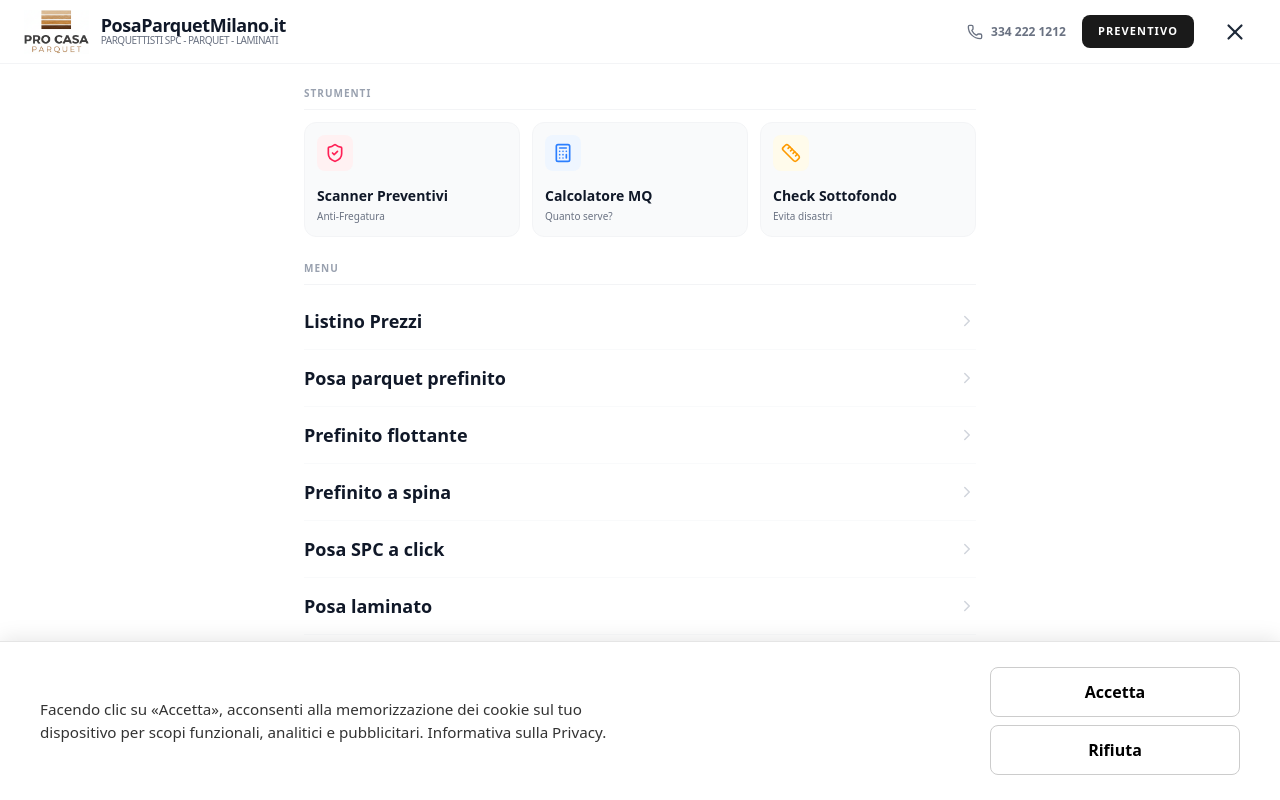
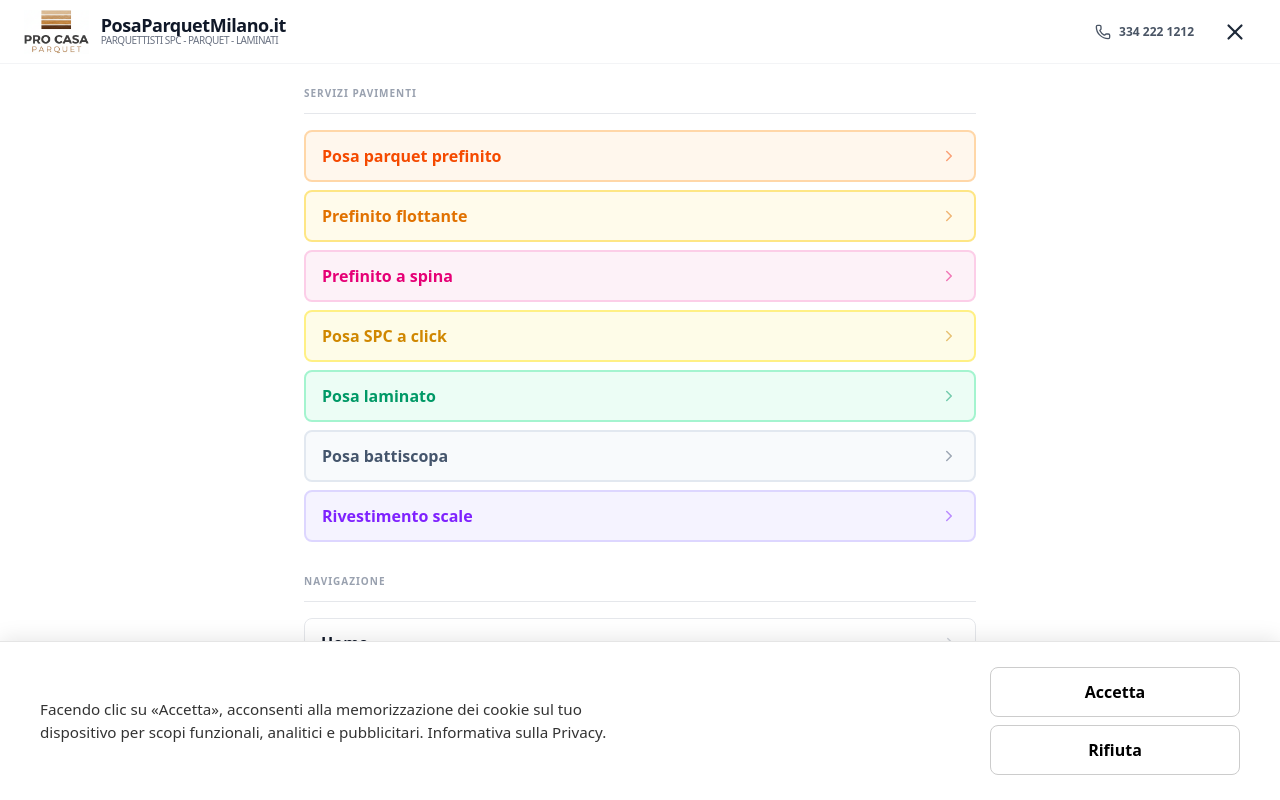
Before and after one commit to Thommy-String/ProCasaParquetSito, a React (Vite) app: page /servizi/posa-battiscopa-milano in a window 1280 px wide. Both pictures are taken after a click on the button 1235 px from the left and 31 px from the top of the page. Shown: the top 800 px of the page. Built offline with nearby package versions, Linux system fonts and the light colour scheme.

Commit message:
Refine service pages: universal 22px font, remove borders from highlights, restructure SPC title and badge layout

```diff
--- a/src/components/Header.jsx
+++ b/src/components/Header.jsx
@@ -1,16 +1,20 @@
 import React, { useState, useEffect, useMemo, useRef } from 'react';
 import { Link, useLocation } from 'react-router-dom';
-import { ShieldCheck, Calculator, Ruler, Phone, X, Menu, Sparkles, ChevronRight } from 'lucide-react';
+import { Phone, X, Menu, ChevronRight } from 'lucide-react';
 import { COMPANY_NAME, PHONE_NUMBER } from '../utils/constants';
 import { serviceNavLinks } from '../utils/serviceNavLinks';
 import logoImage from '../assets/logo/favicon.png';
 
-// --- DATI ---
-const toolsItems = [
-  { label: 'Scanner Preventivi', sub: 'Anti-Fregatura', icon: ShieldCheck, href: '/#scanner-preventivi', color: 'text-rose-500', bgColor: 'bg-rose-50' },
-  { label: 'Calcolatore MQ', sub: 'Quanto serve?', icon: Calculator, href: '/#calcolatore-mq', color: 'text-blue-500', bgColor: 'bg-blue-50' },
-  { label: 'Check Sottofondo', sub: 'Evita disastri', icon: Ruler, href: '/#check-sottofondo', color: 'text-amber-500', bgColor: 'bg-amber-50' },
-];
+// --- COLORI PER OGNI SERVIZIO ---
+const SERVICE_COLORS = {
+  'posa-parquet-prefinito-milano': { text: 'text-orange-600', bg: 'bg-orange-50', border: 'border-orange-200' },
+  'posa-parquet-prefinito-flottante-milano': { text: 'text-amber-600', bg: 'bg-amber-50', border: 'border-amber-200' },
+  'posa-parquet-prefinito-spina-milano': { text: 'text-pink-600', bg: 'bg-pink-50', border: 'border-pink-200' },
+  'posa-pavimento-spc-milano': { text: 'text-yellow-600', bg: 'bg-yellow-50', border: 'border-yellow-200' },
+  'posa-pavimento-laminato-milano': { text: 'text-emerald-600', bg: 'bg-emerald-50', border: 'border-emerald-200' },
+  'posa-battiscopa-milano': { text: 'text-slate-600', bg: 'bg-slate-50', border: 'border-slate-200' },
+  'rivestimento-scale-milano': { text: 'text-violet-600', bg: 'bg-violet-50', border: 'border-violet-200' },
+};
 
 function Header() {
   const [isMenuOpen, setIsMenuOpen] = useState(false);
@@ -141,18 +145,15 @@ function Header() {
             </div>
           </Link>
 
-          {/* 2. LATO DESTRO (CTA + HAMBURGER) */}
+          {/* 2. LATO DESTRO (HAMBURGER) */}
           <div className="flex items-center gap-3 md:gap-5">
 
-            {/* CTA VISIBILE SU DESKTOP */}
+            {/* TELEFONO VISIBILE SU DESKTOP */}
             <div className="hidden sm:flex items-center gap-4">
-               <a href={`tel:${PHONE_NUMBER}`} className="flex items-center gap-2 text-xs font-bold text-gray-500 hover:text-black transition-colors">
+               <a href={`tel:${PHONE_NUMBER}`} className="flex items-center gap-2 text-xs font-bold text-gray-600 hover:text-black transition-colors">
                 <Phone size={16} />
                 <span className="hidden lg:inline">{PHONE_NUMBER}</span>
               </a>
-              <Link to="/#preventivatore" className="bg-[#1a1a1a] hover:bg-black text-white px-4 py-2 rounded-lg text-[11px] font-black uppercase tracking-widest transition-transform active:scale-95">
-                Preventivo
-              </Link>
             </div>
 
             {/* HAMBURGER BUTTON (SEMPRE VISIBILE) */}
@@ -178,57 +179,47 @@ function Header() {
       >
         {/* Contenitore scrollabile */}
         <div className="h-full overflow-y-auto px-6 pb-20">
-          <div className="container mx-auto max-w-2xl flex flex-col gap-6 py-4">
+          <div className="container mx-auto max-w-2xl flex flex-col gap-8 py-4">
 
-            {/* CTA Mobile (Visibile solo se lo schermo è piccolo) */}
-            <div className="sm:hidden w-full">
-                <Link to="/#preventivatore" className="w-full bg-blue-600 text-white p-3.5 rounded-xl flex justify-center items-center gap-2 font-bold shadow-lg shadow-blue-600/20 mb-4 text-sm">
-                    <Sparkles size={18} /> Fai Preventivo
-                </Link>
-            </div>
-
-            {/* Sezione STRUMENTI */}
+            {/* Sezione SERVIZI CON COLORI */}
             <div>
-              <h3 className="text-[10px] font-black text-gray-400 uppercase tracking-widest mb-3 border-b border-gray-100 pb-2">
-                Strumenti
+              <h3 className="text-[10px] font-black text-gray-400 uppercase tracking-widest mb-4 border-b border-gray-200 pb-3">
+                Servizi Pavimenti
               </h3>
-              <div className="grid grid-cols-1 sm:grid-cols-3 gap-3">
-                {toolsItems.map((t) => (
-                  <Link key={t.label} to={t.href} className="flex sm:flex-col items-center sm:items-start gap-4 p-3 rounded-xl bg-gray-50 hover:bg-gray-100 transition-colors border border-gray-100">
-                     <div className={`p-2 rounded-lg ${t.bgColor} ${t.color}`}><t.icon size={20} /></div>
-                     <div>
-                       <div className="font-bold text-gray-900 text-sm leading-tight">{t.label}</div>
-                       <div className="text-[10px] text-gray-500 mt-1">{t.sub}</div>
-                     </div>
-                  </Link>
-                ))}
+              <div className="flex flex-col gap-2">
+                {serviceLinks.map((s) => {
+                  const colors = SERVICE_COLORS[s.slug] || { text: 'text-gray-600', bg: 'bg-gray-50', border: 'border-gray-200' };
+                  return (
+                    <Link
+                      key={s.slug}
+                      to={`/servizi/${s.slug}`}
+                      className={`py-3 px-4 rounded-lg border-2 font-bold text-base transition-all hover:shadow-md ${colors.bg} ${colors.border} ${colors.text} flex justify-between items-center group`}
+                    >
+                      {s.navLabel}
+                      <ChevronRight className="opacity-50 group-hover:opacity-100 transition-opacity" size={18}/>
+                    </Link>
+                  );
+                })}
               </div>
             </div>
 
-            {/* Sezione NAVIGAZIONE */}
+            {/* Sezione LINK PRINCIPALI */}
             <div>
-              <h3 className="text-[10px] font-black text-gray-400 uppercase tracking-widest mb-2 border-b border-gray-100 pb-2">
-                Menu
+              <h3 className="text-[10px] font-black text-gray-400 uppercase tracking-widest mb-4 border-b border-gray-200 pb-3">
+                Navigazione
               </h3>
-              <div className="flex flex-col">
-                <Link to="/#pricing" className="py-3.5 text-lg font-bold text-gray-900 border-b border-gray-50 hover:text-blue-600 flex justify-between items-center group">
-                  Listino Prezzi
-                  <ChevronRight className="text-gray-300 group-hover:text-blue-600" size={18}/>
+              <div className="flex flex-col gap-2">
+                <Link to="/" className="py-3 px-4 rounded-lg border border-gray-200 font-bold text-base text-gray-900 hover:bg-gray-50 transition-colors flex justify-between items-center group">
+                  Home
+                  <ChevronRight className="text-gray-300 group-hover:text-gray-600" size={18}/>
                 </Link>
-
-                {serviceLinks.map((s) => (
-                  <Link key={s.slug} to={`/servizi/${s.slug}`} className="py-3.5 text-lg font-bold text-gray-900 border-b border-gray-50 hover:text-blue-600 flex justify-between items-center group">
-                    {s.navLabel}
-                    <ChevronRight className="text-gray-300 group-hover:text-blue-600" size={18}/>
-                  </Link>
-                ))}
               </div>
             </div>
 
             {/* CONTATTI FOOTER DEL MENU */}
-            <div className="mt-6 pt-6 border-t border-gray-100">
-                <a href={`tel:${PHONE_NUMBER}`} className="flex justify-center items-center gap-3 w-full py-4 bg-gray-900 text-white rounded-xl font-bold hover:bg-black transition-colors text-sm">
-                <Phone size={18} /> Chiama {PHONE_NUMBER}
+            <div className="mt-8 pt-6 border-t border-gray-200">
+                <a href={`tel:${PHONE_NUMBER}`} className="flex justify-center items-center gap-3 w-full py-4 bg-gray-900 text-white rounded-xl font-bold hover:bg-black transition-colors text-base">
+                <Phone size={20} /> {PHONE_NUMBER}
                 </a>
             </div>
 
--- a/src/components/ServiceHeroHome.jsx
+++ b/src/components/ServiceHeroHome.jsx
@@ -27,6 +27,10 @@ import battiscopa10cm from '../assets/images/parquet/battiscopa10cm.jpg';
 import battiscopa5cm from '../assets/images/parquet/battiscopa5cm.jpg';
 import posaScala from '../assets/images/parquet/posaScala.jpg';
 import rivestimentoScaleRovere from '../assets/images/parquet/rivestimentoScaleRovere.jpg';
+import igorPrima from '../assets/images/primaDopoLavori/igorPrima.jpeg';
+import igorDopo from '../assets/images/primaDopoLavori/igorDopo.jpeg';
+import barbaraPrimaSPC from '../assets/images/primaDopoLavori/barbaraPrimaSPC.jpeg';
+import barbaraSPCbagno from '../assets/images/primaDopoLavori/barbaraSPCbagno.jpg';
 
 // Avatar condiviso per tutte le recensioni hero
 const HERO_REVIEW_AVATAR = 'https://i.pinimg.com/736x/be/47/31/be47314b9091f59b453b0328fd9942a8.jpg';
@@ -89,18 +93,18 @@ const COMPARISON_DATA = {
   ],
   'spc': [
     {
+      beforeImg: barbaraPrimaSPC, afterImg: barbaraSPCbagno, price: '€850', time: '2 Giorni', label: 'Bagno SPC Bergamo - Barbara',
+      review: {
+        text: 'Abbiamo affidato ad Andrei i lavori per il bagno e siamo rimasti molto soddisfatti. È un professionista bravo, preciso e veloce. Ha svolto il lavoro in modo impeccabile, curando ogni dettaglio. Consigliatissimo!',
+        author: 'Barbara D.',
+        avatar: HERO_REVIEW_AVATAR,
+      },
+    },
+    {
       beforeImg: beaPrima, afterImg: beaDopo, price: '€430', time: '5 ore', label: 'Nuovo ambiente in SPC',
       review: {
         text: 'Professionalità, precisione e grande attenzione ai dettagli. Il lavoro è stato eseguito con cura impeccabile, rispettando tempi e aspettative. Grazie mille Andrea e Thomas!',
         author: 'Beatrice M.',
-        avatar: HERO_REVIEW_AVATAR,
-      },
-    },
-    {
-      beforeImg: prima5, afterImg: dopo5, price: '€1.560', time: '2 Giorni', label: 'Posa SPC a Spina',
-      review: {
-        text: 'Super precisi, il parquet è stupendo e la cucina è proprio come la volevo! Bravo Andrea il parquettista!',
-        author: 'Sara P.',
         avatar: HERO_REVIEW_AVATAR,
       },
     },
@@ -158,9 +162,9 @@ const SERVICE_TITLES = {
   ),
   'spc': (
     <>
-      Installiamo il <span className="bg-yellow-50 text-yellow-900 px-2 py-0.5 transform -rotate-2 inline-block border border-yellow-100 rounded-sm">tuo SPC</span>
-      <br /><span className="text-green-600">in 1–2 giorni</span> sopra il pavimento esistente.
-      <br /><span className="text-slate-400 text-[0.6em] align-middle ml-2 decoration-slice decoration-yellow-200 underline font-black">Anche in case con mobili.</span>
+      Installiamo il tuo SPC in
+      <br /><span className="text-green-600">1–2 giorni</span> <span className="text-red-600">senza demolire</span> il pavimento esistente
+      <br /><span className="text-slate-400 text-[0.7em] align-middle ml-2 decoration-slice decoration-yellow-200 underline font-black">copre il vecchio, anche in case con mobili.</span>
     </>
   ),
   'laminato': (
@@ -424,7 +428,7 @@ function ServiceHeroHome({ service }) {
             <div className="flex flex-col items-center gap-2 mt-3 mb-1">
               {pricingId === 'spc' ? (
                 // Badge speciale per SPC
-                <div className="inline-flex items-center gap-3 px-4 py-2 bg-white border-2 border-black rounded-2xl shadow-[4px_4px_0px_0px_rgba(0,0,0,0.2)] hover:shadow-[2px_2px_0px_0px_rgba(0,0,0,0.2)] hover:translate-x-0.5 hover:translate-y-0.5 transition-all duration-200 cursor-default -rotate-1">
+                <div className="inline-flex flex-col items-center gap-2 px-4 py-3 bg-white border-2 border-black rounded-2xl shadow-[4px_4px_0px_0px_rgba(0,0,0,0.2)]">
                   {/* Google 5 Stelle */}
                   <div className="flex items-center gap-2">
                     <svg width="16" height="16" viewBox="0 0 24 24" xmlns="http://www.w3.org/2000/svg" className="shrink-0">
@@ -440,11 +444,9 @@ function ServiceHeroHome({ service }) {
                     </div>
                   </div>
 
-                  <div className="h-4 w-px bg-black/20"></div>
-
-                  <div className="flex flex-col items-start leading-none">
-                    <span className="text-xs font-black text-black uppercase tracking-wider">IN TUTTA LOMBARDIA 🇮🇹</span>
-                    <span className="text-[10px] font-bold text-gray-600 uppercase tracking-wide">Parquettisti esperti</span>
+                  <div className="text-center space-y-1">
+                    <span className="text-xs font-black text-black uppercase tracking-wider block">Milano • Como • Varese • Monza • Bergamo</span>
+                    <span className="text-[10px] font-bold text-gray-600 uppercase tracking-wide block">Posatori Specialisti 🇮🇹</span>
                   </div>
                 </div>
               ) : (
@@ -477,7 +479,7 @@ function ServiceHeroHome({ service }) {
 
             {/* H1 */}
             <h1 className="my-2 md:my-3 text-center px-0 w-full overflow-hidden">
-              <span className="block font-[900] uppercase leading-none tracking-tighter text-slate-900 break-words text-[28px] md:text-[48px]">
+              <span className="block font-[900] uppercase leading-none tracking-tighter text-slate-900 break-words text-[22px] md:text-[28px]">
                 {React.isValidElement(serviceTitle) ? (
                   serviceTitle
                 ) : (
@@ -486,20 +488,43 @@ function ServiceHeroHome({ service }) {
               </span>
             </h1>
 
-            {/* --- IMMAGINE PRIMA/DOPO SLIDER + RECENSIONE --- */}
+            {/* --- IMMAGINE PRIMA/DOPO STATICHE + RECENSIONE --- */}
             <div className="w-full px-2 py-2 md:py-3 mb-0">
               {comparisons && comparisons.length > 0 && (() => {
                 const comp = comparisons[0];
                 return (
                   <div className="w-full border-[3px] border-black rounded-[24px] overflow-hidden shadow-[6px_6px_0px_0px_rgba(0,0,0,1)]">
-                    {/* SLIDER */}
-                    <BeforeAfterSlider
-                      beforeImg={comp.beforeImg}
-                      afterImg={comp.afterImg}
-                      pricingId={pricingId}
-                      servicePricingId={pricingId}
-                      priceDisplay={service.priceDisplay}
-                    />
+                    {/* FOTO STATICHE PRIMA/DOPO SIDE-BY-SIDE */}
+                    <div className="relative w-full h-[280px] md:h-[360px] bg-gray-100 flex overflow-hidden">
+                      {/* PRIMA (Sinistra) */}
+                      <div className="w-1/2 relative bg-gray-200">
+                        <img
+                          src={comp.beforeImg}
+                          alt="Prima"
+                          loading="eager"
+                          className="w-full h-full object-cover filter grayscale-[40%] brightness-90 contrast-110"
+                        />
+                        <div className="absolute top-3 left-3 text-[10px] font-black text-white uppercase tracking-wider drop-shadow-md bg-black/40 px-2.5 py-1 rounded">PRIMA</div>
+                      </div>
+
+                      {/* DOPO (Destra) */}
+                      <div className="w-1/2 relative border-l-[2px] border-white">
+                        <img
+                          src={comp.afterImg}
+                          alt="Dopo"
+                          className="w-full h-full object-cover"
+                        />
+                        <div className="absolute top-3 right-3 text-[10px] font-black text-white uppercase tracking-wider drop-shadow-md bg-black/40 px-2.5 py-1 rounded">DOPO</div>
+                      </div>
+
+                      {/* INFO BADGE — Top Right */}
+                      {service.priceDisplay && (
+                        <div className="absolute top-4 right-4 z-30 bg-white border-2 border-black rounded-xl px-3 py-2 shadow-[3px_3px_0px_0px_rgba(0,0,0,1)]">
+                          <p className="text-[10px] font-black text-gray-500 uppercase tracking-wider mb-0.5 leading-none">Posa da</p>
+                          <p className="text-[18px] font-black text-black leading-none">{service.priceDisplay}</p>
+                        </div>
+                      )}
+                    </div>
 
                     {/* RECENSIONE — incollata sotto l'immagine */}
                     {comp.review && (
--- a/src/components/ServicePageLayout.jsx
+++ b/src/components/ServicePageLayout.jsx
@@ -1,11 +1,8 @@
 import React from 'react';
-import { pricingData } from '../utils/pricingData';
-
 
 // Import dei componenti
 
 import RecentWorks from '../components/RecentWorks';
-import PricingSection from '../components/PricingSection';
 import ServiceDescription from '../components/ServiceDescription';
 import ServiceHero from './ServiceHero';
 import ServiceHeroHome from './ServiceHeroHome';
@@ -29,13 +26,6 @@ const COMPONENT_MAP = {
   SPCProblemVsSolution: SPCProblemVsSolution,
 };
 
-// Mappa pricingId → categoria default per il listino prezzi
-const getPricingCategory = (pricingId) => {
-  if (pricingId === 'spc' || pricingId === 'laminato') return 'synthetic';
-  if (pricingId === 'battiscopa') return 'accessories';
-  return 'wood';
-};
-
 function ServicePageLayout({ service }) {
   if (!service) return null;
 
@@ -43,8 +33,6 @@ function ServicePageLayout({ service }) {
     { type: 'Hero' },
     { type: 'ServiceDescription' }
   ];
-
-  const pricingCategory = getPricingCategory(service.pricingId);
 
   return (
     <div className="service-page-builder">
@@ -59,27 +47,12 @@ function ServicePageLayout({ service }) {
 
         let componentProps = { service, ...block.props };
 
-        // Logica specifica per PricingCard
-        if (block.type === 'PricingCard') {
-          const priceData = pricingData?.find(p => p.id === service.pricingId);
-          if (priceData) {
-            componentProps.service = priceData;
-          } else {
-            return null; // Salta se non trova il prezzo
-          }
-        }
-
         return (
           <section key={`${block.type}-${index}`} className="block-section">
             <Component {...componentProps} />
           </section>
         );
       })}
-
-      {/* Footer-level global sections */}
-      <div className="mt-8">
-        <PricingSection defaultCategory={pricingCategory} />
-      </div>
     </div>
   );
 }
--- a/src/utils/servicesData.jsx
+++ b/src/utils/servicesData.jsx
@@ -32,7 +32,7 @@ export const servicesData = {
     hero: {
       h1: (
         <>
-          Il vero <span className="bg-orange-50 text-orange-900 px-2 py-0.5 transform -rotate-1 inline-block border border-orange-100 rounded-sm">Parquet</span>
+          Il vero <span className="bg-orange-50 text-orange-900 px-2 py-0.5 transform -rotate-1 inline-block rounded-sm">Parquet</span>
           <br /><span className="text-orange-600">Pronto all&apos;Uso</span> in tempi record.
           <br /><span className="text-slate-400 text-[0.4em] md:text-[0.6em] align-middle ml-2 decoration-slice decoration-orange-200 underline font-black">Nobiltà del legno, posa rapida.</span>
         </>
@@ -121,7 +121,7 @@ export const servicesData = {
     hero: {
       h1: (
         <>
-          Parquet <span className="bg-amber-50 text-amber-900 px-2 py-0.5 transform rotate-1 inline-block border border-amber-100 rounded-sm">Flottante</span>
+          Parquet <span className="bg-amber-50 text-amber-900 px-2 py-0.5 transform rotate-1 inline-block rounded-sm">Flottante</span>
           <br /><span className="text-amber-600">Zero Colla</span> e subito calpestabile.
           <br /><span className="text-slate-400 text-[0.4em] md:text-[0.6em] align-middle ml-2 decoration-slice decoration-amber-200 underline font-black">Posa rapida senza sporcare.</span>
         </>
@@ -229,7 +229,7 @@ export const servicesData = {
     hero: {
       h1: (
         <>
-          Parquet <span className="bg-pink-50 text-pink-900 px-2 py-0.5 transform -rotate-1 inline-block border border-pink-100 rounded-sm">a Spina</span>
+          Parquet <span className="bg-pink-50 text-pink-900 px-2 py-0.5 transform -rotate-1 inline-block rounded-sm">a Spina</span>
           <br /><span className="text-pink-600">Precisione Laser</span> e incollaggio certificato.
           <br /><span className="text-slate-400 text-[0.4em] md:text-[0.6em] align-middle ml-2 decoration-slice decoration-pink-200 underline font-black">Geometrie perfette, casa trasformata.</span>
         </>
@@ -327,9 +327,9 @@ export const servicesData = {
     hero: {
       h1: (
         <>
-          Installiamo il <span className="bg-yellow-50 text-yellow-900 px-2 py-0.5 transform -rotate-2 inline-block border border-yellow-100 rounded-sm">tuo SPC</span>
-          <br /><span className="text-green-600">in 1–2 giorni</span> sopra il pavimento esistente.
-          <br /><span className="text-slate-400 text-[0.4em] md:text-[0.6em] align-middle ml-2 decoration-slice decoration-yellow-200 underline font-black">Anche in case con mobili.</span>
+          Installiamo il tuo SPC
+          <br /><span>in <span className="bg-yellow-50 text-yellow-900 px-3 py-1 transform inline-block rounded-md font-bold">1–2 giorni</span> <span className="bg-red-50 text-red-900 px-3 py-1 transform inline-block rounded-md font-bold">senza demolizioni</span></span>
+          <br /><span className="text-slate-400 text-sm font-normal mt-2 block">sul pavimento esistente, anche con mobili</span>
         </>
       ),
       subtitle: 'Il pavimento tecnologico ultra-sottile che installiamo sopra il tuo vecchio pavimento senza polvere, senza macerie e senza accorciare le porte.',
@@ -422,7 +422,7 @@ export const servicesData = {
     hero: {
       h1: (
         <>
-          Posa <span className="bg-emerald-50 text-emerald-900 px-2 py-0.5 transform rotate-1 inline-block border border-emerald-100 rounded-sm">Laminato</span>
+          Posa <span className="bg-emerald-50 text-emerald-900 px-2 py-0.5 transform rotate-1 inline-block rounded-sm">Laminato</span>
           <br /><span className="text-emerald-600">Massima Resistenza</span> per tutta la casa.
           <br /><span className="text-slate-400 text-[0.4em] md:text-[0.6em] align-middle ml-2 decoration-slice decoration-emerald-200 underline font-black">Estetica legno, durezza estrema.</span>
         </>
@@ -516,7 +516,7 @@ export const servicesData = {
     hero: {
       h1: (
         <>
-          Finiture con <span className="bg-slate-50 text-slate-900 px-2 py-0.5 transform rotate-1 inline-block border border-slate-200 rounded-sm">Battiscopa</span>
+          Finiture con <span className="bg-slate-50 text-slate-900 px-2 py-0.5 transform rotate-1 inline-block rounded-sm">Battiscopa</span>
           <br /><span className="text-slate-600">Dettagli Sartoriali</span> per ogni ambiente.
           <br /><span className="text-slate-400 text-[0.4em] md:text-[0.6em] align-middle ml-2 decoration-slice decoration-slate-300 underline font-black">Il tocco finale che fa la differenza.</span>
         </>
@@ -606,7 +606,7 @@ export const servicesData = {
     hero: {
       h1: (
         <>
-          Le tue <span className="bg-violet-50 text-violet-900 px-2 py-0.5 transform rotate-1 inline-block border border-violet-100 rounded-sm">Scale</span>
+          Le tue <span className="bg-violet-50 text-violet-900 px-2 py-0.5 transform rotate-1 inline-block rounded-sm">Scale</span>
           <br /><span className="text-violet-600">Rivestite in Legno</span> su misura.
           <br /><span className="text-slate-400 text-[0.4em] md:text-[0.6em] align-middle ml-2 decoration-slice decoration-violet-200 underline font-black">Sagomatura millimetrica, finitura sartoriale.</span>
         </>
```
